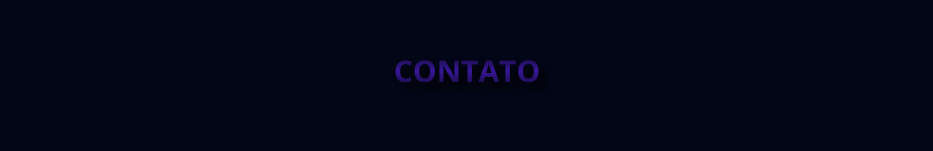
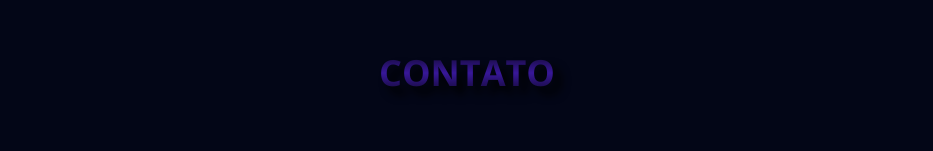
Before and after one commit to Flavianna-Saldanha/new-portfolio, a Next.js app: page / in a window 1280 px wide. Shown: the part 2915-3066 px from the top of the page, without its empty margins (173-1106 px from the left). Built offline with nearby package versions, Linux system fonts and the light colour scheme.

Commit message:
ajustando tamanho da fonte

```diff
--- a/src/components/contact/Contact.tsx
+++ b/src/components/contact/Contact.tsx
@@ -1,7 +1,7 @@
 export const Contact = () => {
     return (
         <div id="contato">
-            <div className="mt-44 uppercase text-center text-3xl font-bold bg-gradient-to-b from-[#130834] via-[#38179A] to-[#130834] bg-clip-text text-transparent drop-shadow-[8px_8px_5px_black] font-opensans">
+            <div className="mt-44 uppercase text-center text-4xl font-bold bg-gradient-to-b from-[#130834] via-[#38179A] to-[#130834] bg-clip-text text-transparent drop-shadow-[8px_8px_5px_black] font-opensans">
                 <h1>Contato</h1>
             </div>
             <p className="container mx-auto w-3/4 text-[21px] pt-14 text-justify lg:w-[870px]">
```
